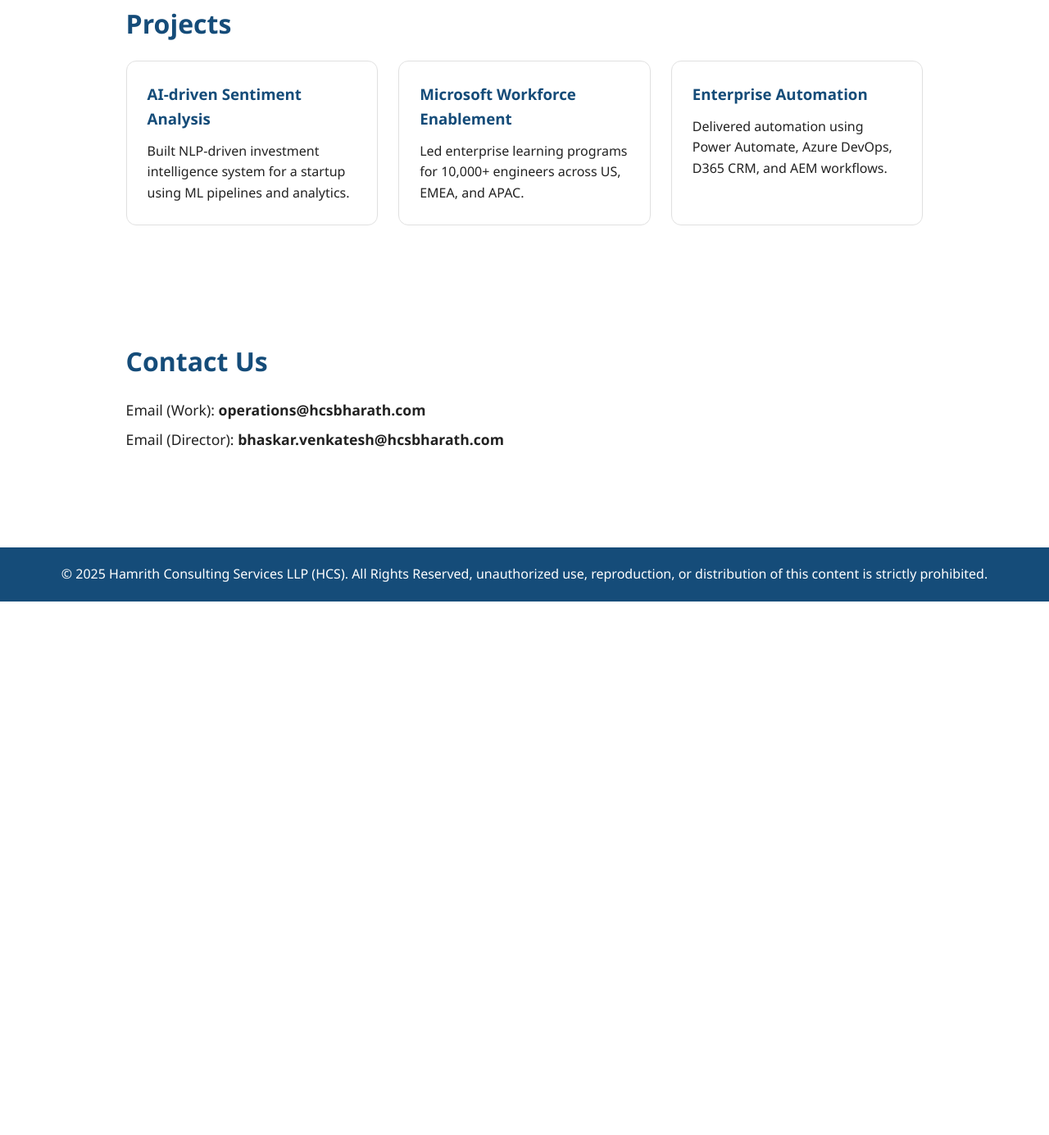
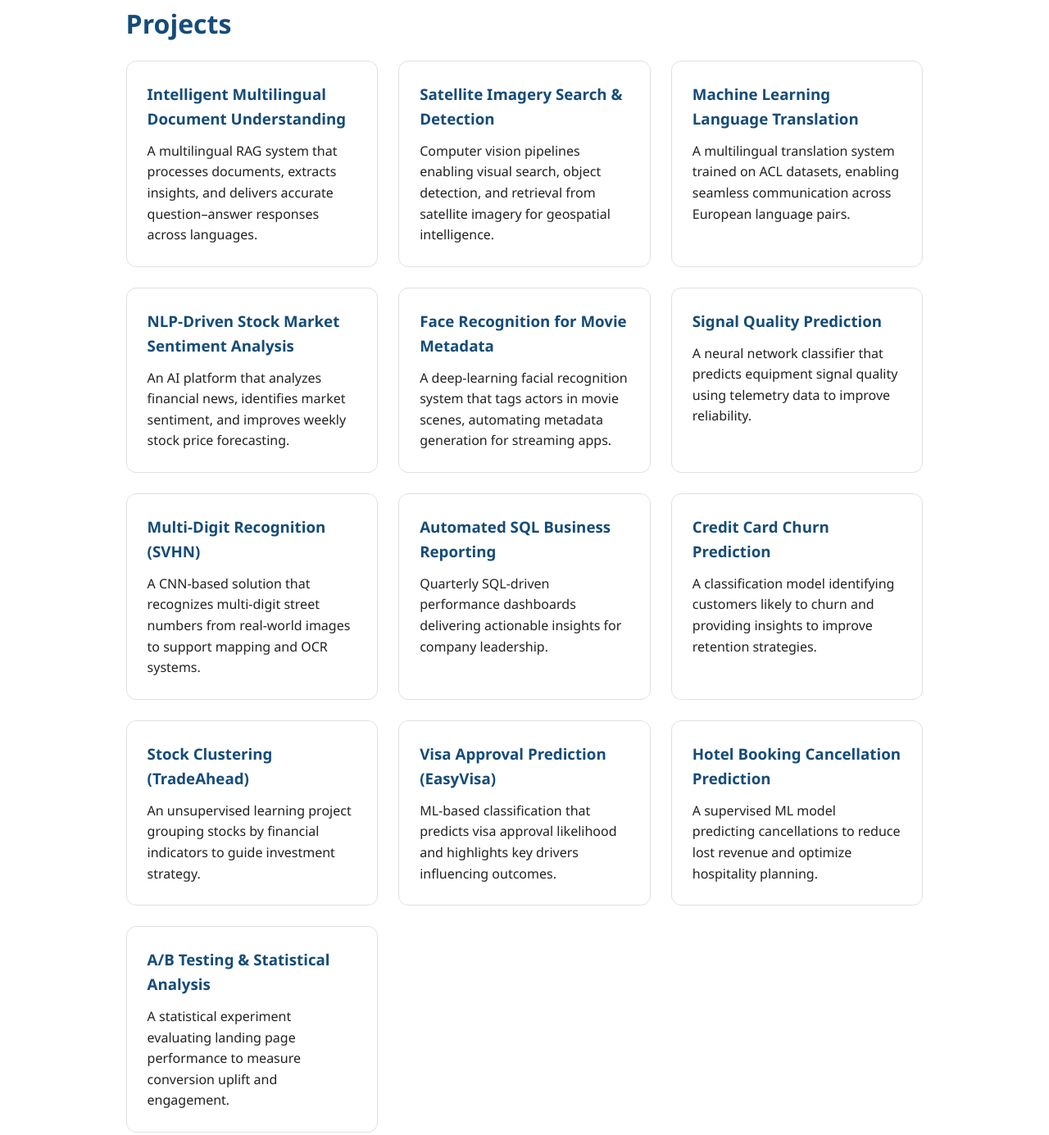
Before and after one commit to BhaskarHCS/hcs-website, a plain HTML site: page index.html in a window 1280 px wide. Shown: the part 3182-4567 px from the top of the page at 82% size. Before the commit the page ends 3916 px from the top, so only its background shows below. Drawn offline with Linux system fonts and the light colour scheme.

Commit message:
Update index.html

```diff
--- a/index.html
+++ b/index.html
@@ -139,22 +139,73 @@
     <div class="card-grid">
 
         <div class="card">
-                <h3>AI-driven Sentiment Analysis</h3>
-                <p>Built NLP-driven investment intelligence system for a startup using ML pipelines and analytics.</p>
+            <h3>Intelligent Multilingual Document Understanding</h3>
+            <p>A multilingual RAG system that processes documents, extracts insights, and delivers accurate question–answer responses across languages.</p>
         </div>
 
         <div class="card">
-                <h3>Microsoft Workforce Enablement</h3>
-                <p>Led enterprise learning programs for 10,000+ engineers across US, EMEA, and APAC.</p>
+            <h3>Satellite Imagery Search & Detection</h3>
+            <p>Computer vision pipelines enabling visual search, object detection, and retrieval from satellite imagery for geospatial intelligence.</p>
         </div>
 
         <div class="card">
-                <h3>Enterprise Automation</h3>
-                <p>Delivered automation using Power Automate, Azure DevOps, D365 CRM, and AEM workflows.</p>
+            <h3>Machine Learning Language Translation</h3>
+            <p>A multilingual translation system trained on ACL datasets, enabling seamless communication across European language pairs.</p>
+        </div>
+
+        <div class="card">
+            <h3>NLP-Driven Stock Market Sentiment Analysis</h3>
+            <p>An AI platform that analyzes financial news, identifies market sentiment, and improves weekly stock price forecasting.</p>
+        </div>
+
+        <div class="card">
+            <h3>Face Recognition for Movie Metadata</h3>
+            <p>A deep-learning facial recognition system that tags actors in movie scenes, automating metadata generation for streaming apps.</p>
+        </div>
+
+        <div class="card">
+            <h3>Signal Quality Prediction</h3>
+            <p>A neural network classifier that predicts equipment signal quality using telemetry data to improve reliability.</p>
+        </div>
+
+        <div class="card">
+            <h3>Multi-Digit Recognition (SVHN)</h3>
+            <p>A CNN-based solution that recognizes multi-digit street numbers from real-world images to support mapping and OCR systems.</p>
+        </div>
+
+        <div class="card">
+            <h3>Automated SQL Business Reporting</h3>
+            <p>Quarterly SQL-driven performance dashboards delivering actionable insights for company leadership.</p>
+        </div>
+
+        <div class="card">
+            <h3>Credit Card Churn Prediction</h3>
+            <p>A classification model identifying customers likely to churn and providing insights to improve retention strategies.</p>
+        </div>
+
+        <div class="card">
+            <h3>Stock Clustering (TradeAhead)</h3>
+            <p>An unsupervised learning project grouping stocks by financial indicators to guide investment strategy.</p>
+        </div>
+
+        <div class="card">
+            <h3>Visa Approval Prediction (EasyVisa)</h3>
+            <p>ML-based classification that predicts visa approval likelihood and highlights key drivers influencing outcomes.</p>
+        </div>
+
+        <div class="card">
+            <h3>Hotel Booking Cancellation Prediction</h3>
+            <p>A supervised ML model predicting cancellations to reduce lost revenue and optimize hospitality planning.</p>
+        </div>
+
+        <div class="card">
+            <h3>A/B Testing & Statistical Analysis</h3>
+            <p>A statistical experiment evaluating landing page performance to measure conversion uplift and engagement.</p>
         </div>
 
     </div>
 </section>
+
 
     <!-- CONTACT SECTION -->
     <section id="contact" class="section fade-in">
```
Lines whose indentation alone changed are shown as unchanged.
